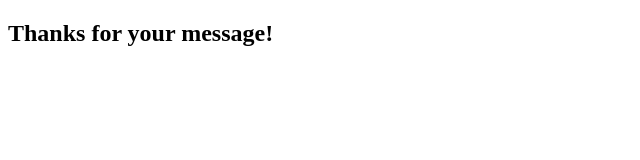
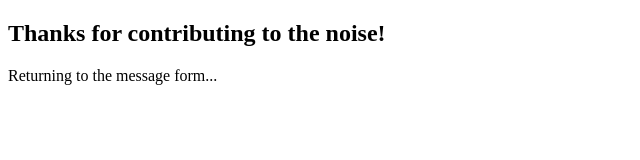
Before and after one commit to RaceMetamo/rss-brainrot, a website: page public/thank-you.html in a window 1280 px wide. Shown: the whole page, without its empty margins (0-640 px from the left). Drawn offline with Linux system fonts and the light colour scheme.

Commit message:
Initial commit

```diff
--- a/public/thank-you.html
+++ b/public/thank-you.html
@@ -1,9 +1,11 @@
 <!DOCTYPE html>
 <html>
 <head>
-    <title>Thanks!</title>
+    <meta http-equiv="refresh" content="4;url=https://www.metamoind.com/brainrot"> <!-- Redirect after 4 seconds -->
+    <title>Thank You</title>
 </head>
 <body>
-    <h2>Thanks for your message!</h2>
+    <h2>Thanks for contributing to the noise!</h2>
+    <p>Returning to the message form...</p>
 </body>
 </html>
```
